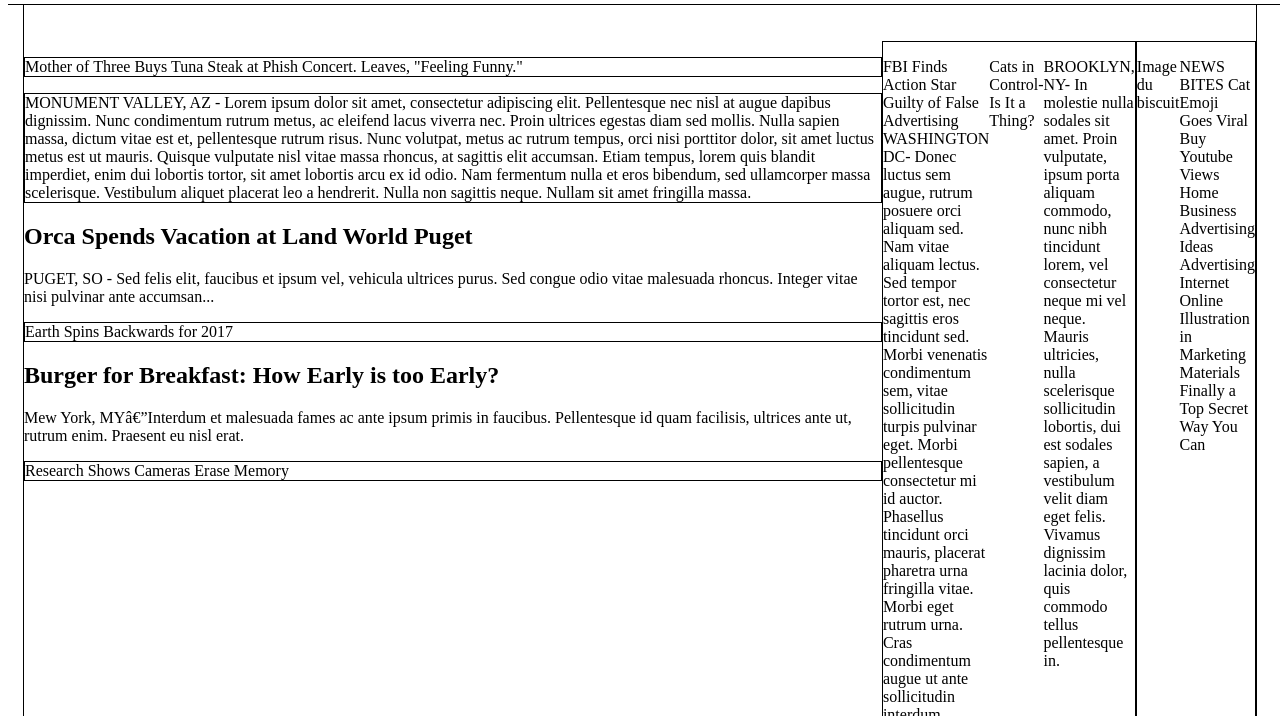
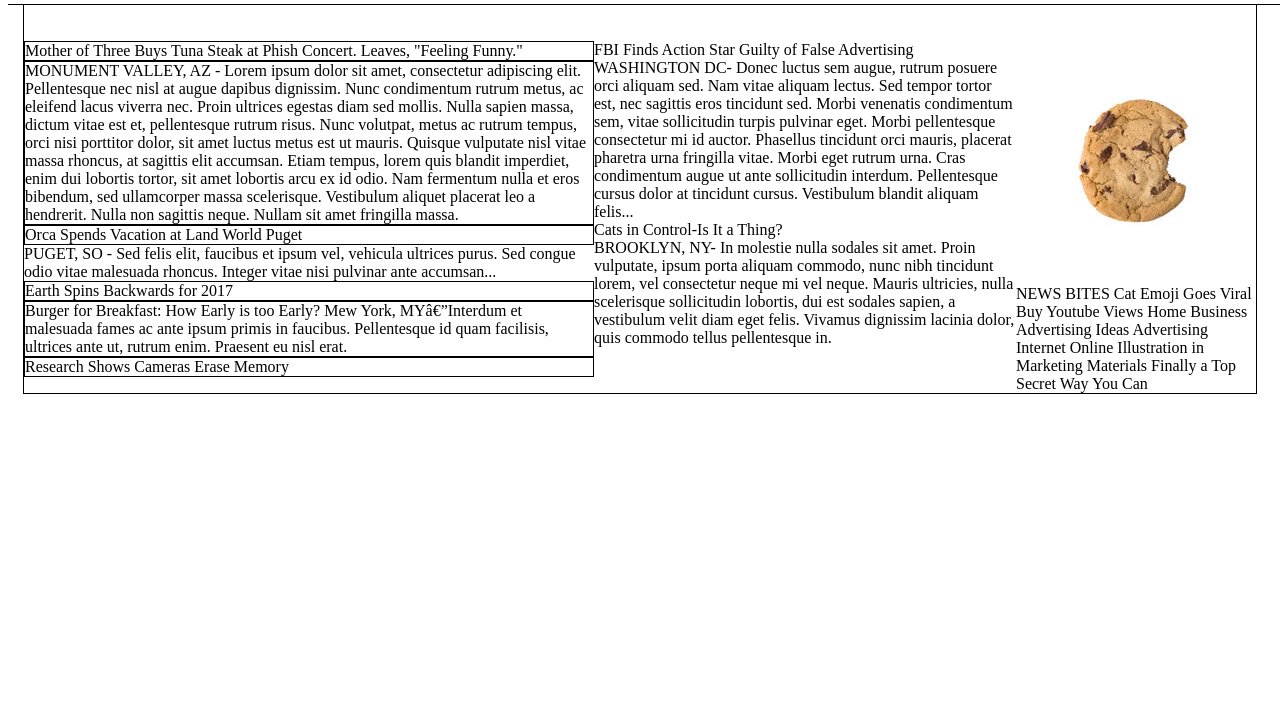
Before and after one commit to MCMEDIAPRO/mytimes, a plain HTML site: page index.html in a window 1280 px wide. Shown: the part 84-800 px from the top of the page. Drawn offline with Linux system fonts and the light colour scheme.

Commit message:
ÈcookieÈ

```diff
--- a/index.html
+++ b/index.html
@@ -25,8 +25,8 @@
   <div class="container">
     <!-- "Column-Large" -->
     <div class="column-large">
-      <p class="news-1">Mother of Three Buys Tuna Steak at Phish Concert. Leaves, "Feeling Funny."</p>
-      <p class="news-2">MONUMENT VALLEY, AZ - Lorem ipsum dolor sit amet, consectetur adipiscing elit.
+      <div class="news-1">Mother of Three Buys Tuna Steak at Phish Concert. Leaves, "Feeling Funny."</div>
+      <div class="news-2">MONUMENT VALLEY, AZ - Lorem ipsum dolor sit amet, consectetur adipiscing elit.
       Pellentesque nec nisl at augue dapibus dignissim. Nunc condimentum rutrum metus,
       ac eleifend lacus viverra nec. Proin ultrices egestas diam sed mollis.
       Nulla sapien massa, dictum vitae est et, pellentesque rutrum risus.
@@ -36,44 +36,48 @@
       Etiam tempus, lorem quis blandit imperdiet, enim dui lobortis tortor,
       sit amet lobortis arcu ex id odio. Nam fermentum nulla et eros bibendum,
       sed ullamcorper massa scelerisque. Vestibulum aliquet placerat leo a hendrerit.
-      Nulla non sagittis neque. Nullam sit amet fringilla massa.</p>
+      Nulla non sagittis neque. Nullam sit amet fringilla massa.</div>
 
-      <h2 class="title">Orca Spends Vacation at Land World Puget </h2>
+      <div class="news-3">Orca Spends Vacation at Land World Puget </div>
       PUGET, SO - Sed felis elit, faucibus et ipsum vel, vehicula ultrices purus.
       Sed congue odio vitae malesuada rhoncus. Integer vitae nisi pulvinar ante accumsan...
 
-      <p class="news-4">Earth Spins Backwards for 2017</p>
-      <h2 class="news-5">Burger for Breakfast: How Early is too Early?</h2>
+      <div class="news-4">Earth Spins Backwards for 2017</div>
+
+      <div class="news-5">Burger for Breakfast: How Early is too Early?
       Mew York, MY—Interdum et malesuada fames ac ante ipsum primis in faucibus.
-      Pellentesque id quam facilisis, ultrices ante ut, rutrum enim. Praesent eu nisl erat.
+      Pellentesque id quam facilisis, ultrices ante ut, rutrum enim. Praesent eu nisl erat.</div>
 
-      <p class="news-5">Research Shows Cameras Erase Memory</p>
-  </div>
+      <div class="news-6">Research Shows Cameras Erase Memory</div>
+  </div> <!-- "End Column-Large" -->
   <!-- "Column-Medium" -->
     <div class="column-medium">
-    <p class="news-6">FBI Finds Action Star Guilty of False Advertising
+      <div class="news-7">FBI Finds Action Star Guilty of False Advertising
       WASHINGTON DC- Donec luctus sem augue, rutrum posuere orci aliquam sed.
       Nam vitae aliquam lectus. Sed tempor tortor est, nec sagittis eros tincidunt sed.
       Morbi venenatis condimentum sem, vitae sollicitudin turpis pulvinar eget.
       Morbi pellentesque consectetur mi id auctor.
       Phasellus tincidunt orci mauris, placerat pharetra urna fringilla vitae.
       Morbi eget rutrum urna. Cras condimentum augue ut ante sollicitudin interdum.
-    Pellentesque cursus dolor at tincidunt cursus. Vestibulum blandit aliquam felis...</p>
+      Pellentesque cursus dolor at tincidunt cursus. Vestibulum blandit aliquam felis...</div>
 
-  <p class="news-7">  Cats in Control-Is It a Thing?</p>
-  <p class="news-8">  BROOKLYN, NY- In molestie nulla sodales sit amet. Proin vulputate, ipsum porta aliquam commodo,
+  <div class="news-8">  Cats in Control-Is It a Thing?</div>
+  <div class="news-9">  BROOKLYN, NY- In molestie nulla sodales sit amet. Proin vulputate, ipsum porta aliquam commodo,
     nunc nibh tincidunt lorem, vel consectetur neque mi vel neque. Mauris ultricies,
     nulla scelerisque sollicitudin lobortis, dui est sodales sapien, a vestibulum velit diam eget felis.
-    Vivamus dignissim lacinia dolor, quis commodo tellus pellentesque in.</p>
-  </div>
+    Vivamus dignissim lacinia dolor, quis commodo tellus pellentesque in.</div>
+  </div> <!-- "End Column-Medium" -->
   <!-- "Column-Small" -->
   <div class="column-small">
   <!-- "Image" -->
-  <p class="img-news-bite">Image du biscuit</p>
-   <p class="news-9">NEWS BITES
+  <div class="img-news-bite">
+     <img src="./ressources/img/img-news-bite.png" />
+
+  </div>
+   <div class="news-10">NEWS BITES
    Cat Emoji Goes Viral Buy Youtube Views Home Business Advertising Ideas Advertising
    Internet Online Illustration in Marketing Materials Finally a Top Secret Way
-   You Can</p>
+   You Can</div>
   </div>
 
   </div> <!-- "End Main container" -->
--- a/ressources/css/style.css
+++ b/ressources/css/style.css
@@ -40,6 +40,7 @@ padding: 20px 10px;
 }
 
   <!-- "Begin Content" -->
+
 body {
   display: flex;
   }
@@ -52,22 +53,33 @@ body .container {
     border: 1px solid black;
 }
   <!-- "Begin Column large" -->
-body .column-large {
+.container column-large {
   display: flex;
   width: 630px;
   border: 1px solid black;
 }
-.column-large p {
-display: flex;
-    border: 1px solid black;
+.column-large div {
+  display: flex;
+  border: 1px solid black;
 }
+  <!-- "Begin Column Medium" -->
 body .column-medium {
   display: flex;
   width: 300px;
   border: 1px solid black;
 }
+.column-medium p {
+  display: flex;
+  border: 1px solid black;
+}
+
+  <!-- "Begin Column Small" -->
 body .column-small {
   display: flex;
   width: 240px;
   border: 1px solid black;
 }
+.column-small p {
+  display: flex;
+  border: 1px solid black;
+}
```
Lines whose indentation alone changed are shown as unchanged.
